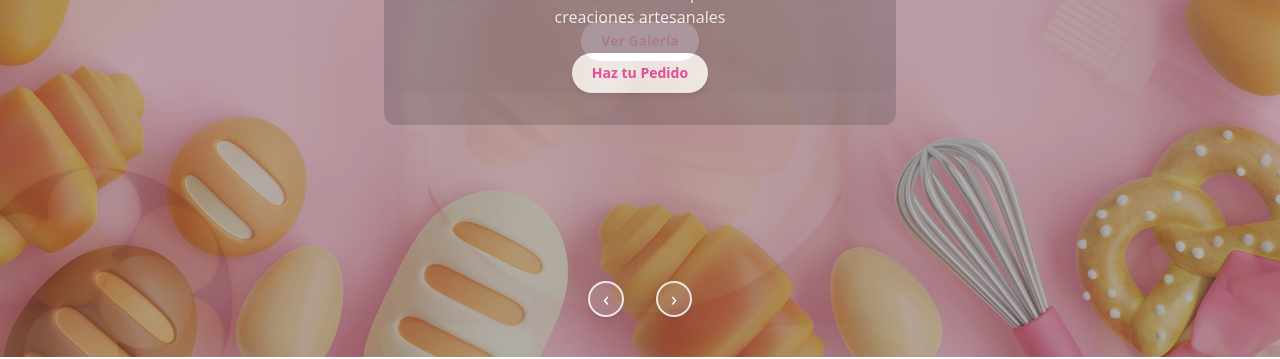
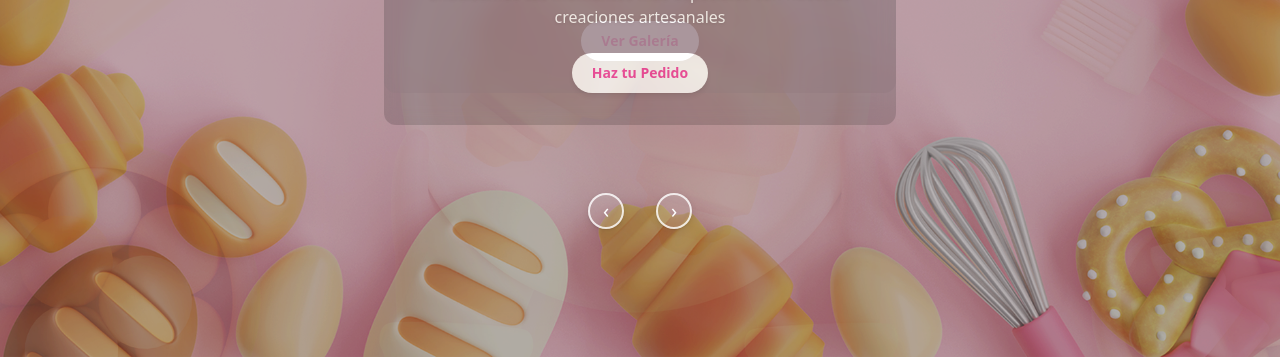
Before and after one commit to edavid03/SugarBloom, an Astro site: page / in a window 1280 px wide. Shown: the part 443-802 px from the top of the page. Built offline with nearby package versions, Linux system fonts and the light colour scheme; Astro itself is replaced by a stand-in of ours.

Commit message:
Adaptación para celulares

```diff
--- a/src/components/Header.astro
+++ b/src/components/Header.astro
@@ -98,7 +98,7 @@ import Button from "./ui/Button.astro";
     </div>
 
     <!-- Controles del carrusel -->
-    <div class="absolute bottom-6 sm:bottom-8 left-1/2 transform -translate-x-1/2 flex gap-6 sm:gap-8 px-4 py-2 z-10 drop-shadow-md">
+    <div class="absolute bottom-12 sm:bottom-30 left-1/2 transform -translate-x-1/2 flex gap-6 sm:gap-8 px-4 py-2 z-10 drop-shadow-md">
         <button class="carousel-btn prev w-8 h-8 sm:w-9 sm:h-9 flex items-center justify-center rounded-full border-2 border-white/80 bg-white/15 text-white text-lg sm:text-xl backdrop-blur-sm transition-all duration-300 hover:bg-white/90 hover:text-pink-500 hover:scale-110 hover:border-white/95 shadow hover:shadow-md">
             ‹
         </button>
```
